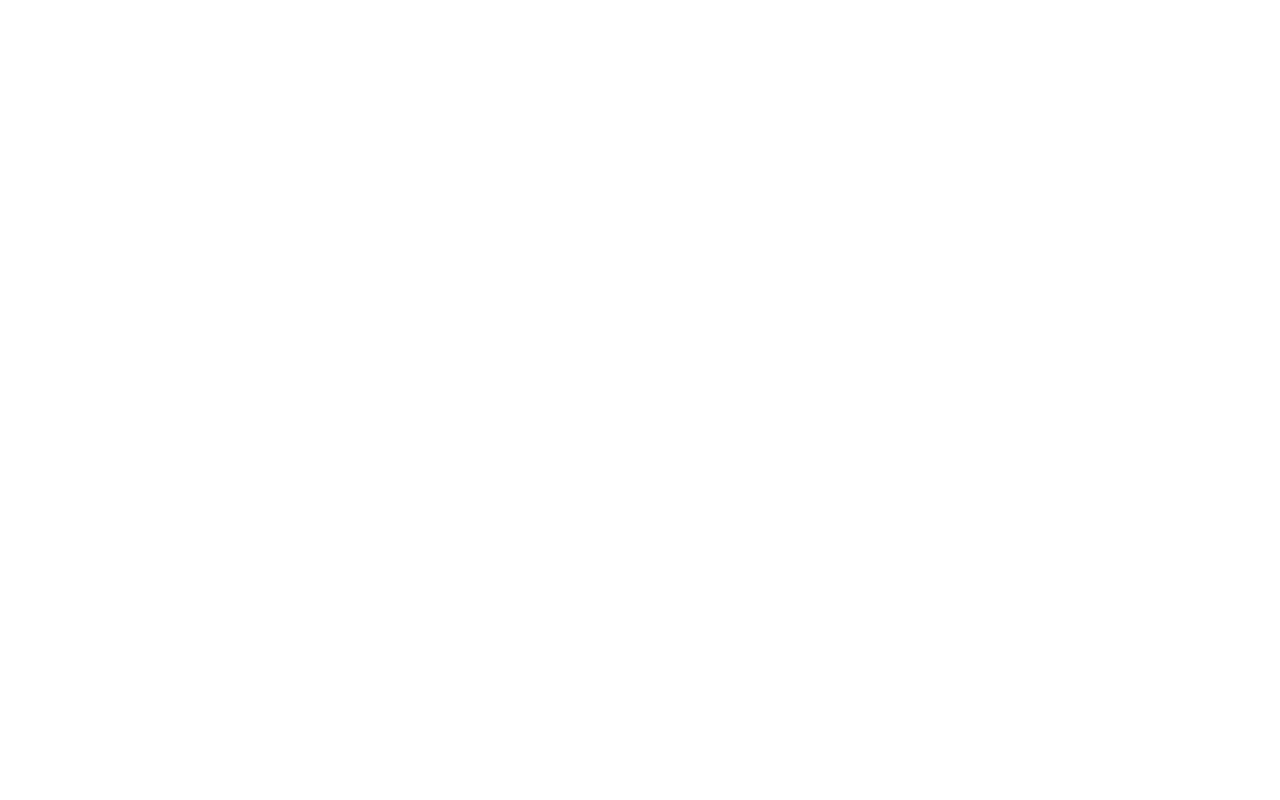
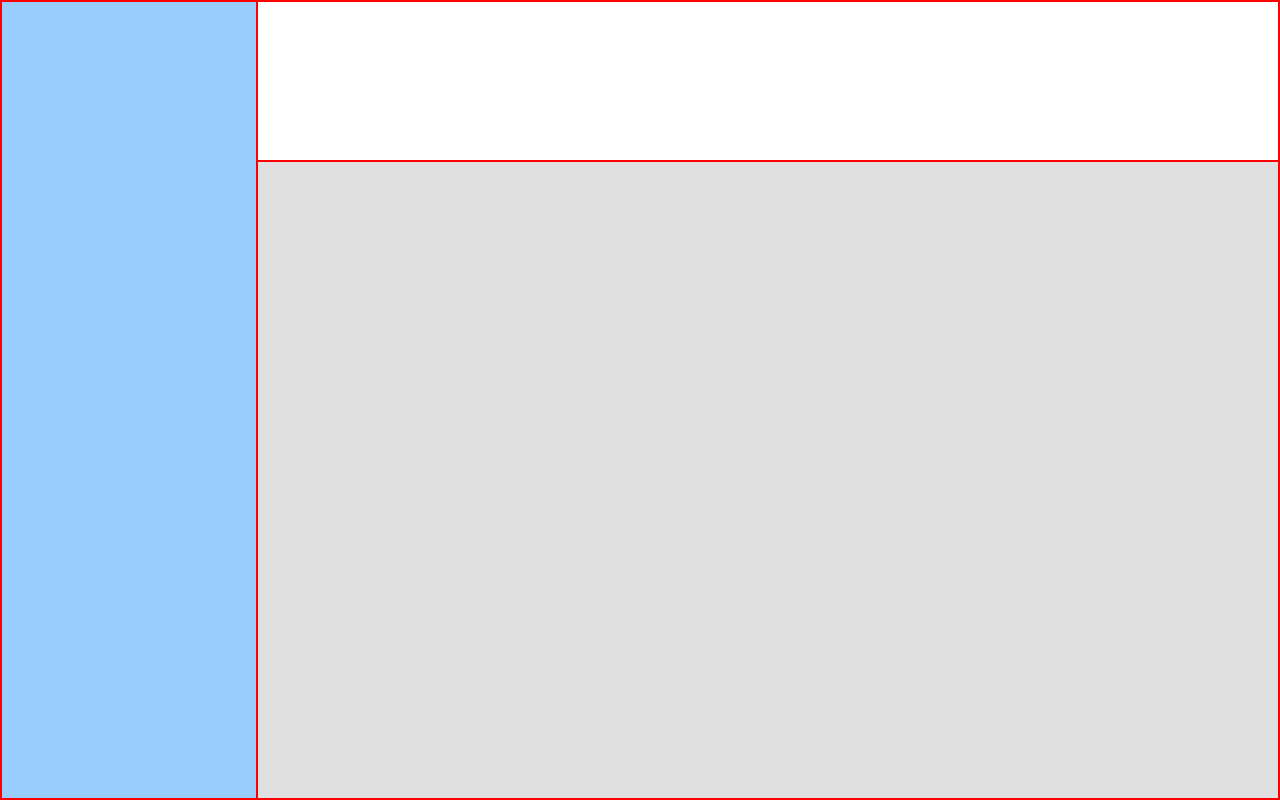
Before and after one commit to kladov-vv/admin-dashboard-, a plain HTML site: page index.html in a window 1280 px wide. Drawn offline with Linux system fonts and the light colour scheme.

Commit message:
Create html and css layout for main containers

```diff
--- a/index.html
+++ b/index.html
@@ -3,9 +3,20 @@
 <head>
     <meta charset="UTF-8">
     <meta name="viewport" content="width=device-width, initial-scale=1.0">
+    <link rel="stylesheet" href="style.css">
     <title>Admin Dashboard</title>
 </head>
 <body>
+    <div class="container">
+        <div class="sidebar">
 
+        </div>
+        <div class="header">
+
+        </div>
+        <div class="main-content">
+
+        </div>
+    </div>
 </body>
 </html>
--- a/style.css
+++ b/style.css
@@ -0,0 +1,37 @@
+* {
+    box-sizing: border-box;
+    margin: 0;
+    line-height: 1.5;
+}
+
+ul {
+    list-style-type: none;
+}
+
+div {
+    border: 1px solid red; /* temporary for grid visualization */
+}
+
+.container {
+    display: grid;
+    grid-template-columns: minmax(200px, 1fr) 4fr;
+    grid-template-rows: 1fr 4fr;
+
+    height: 100dvh; /* temporary for grid visualization*/
+}
+
+.sidebar {
+    background-color: #99CCFF;
+
+    grid-row: 1 / -1;
+}
+
+.header {
+    background-color: #fff;
+}
+
+.main-content {
+    background-color: #e0e0e0;
+
+    grid-row: 2 / -1;
+}
```
